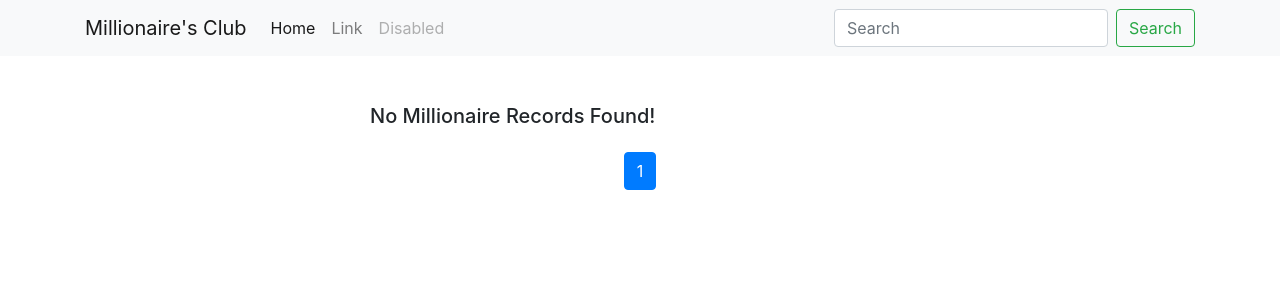
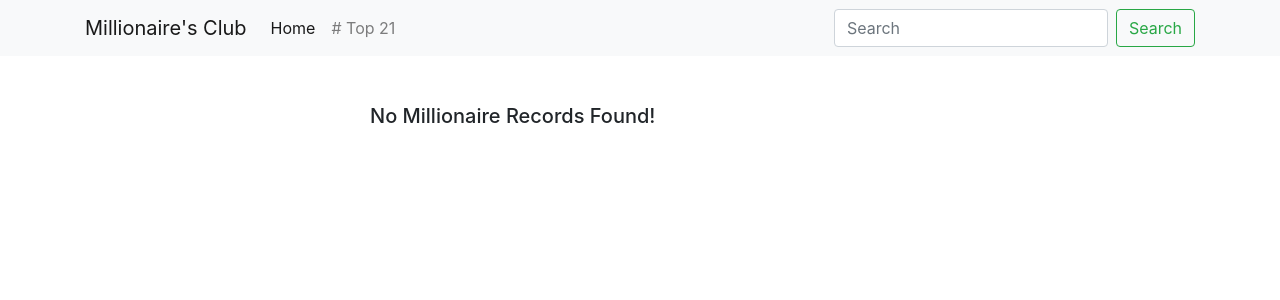
Before and after one commit to TareqMonwer/dockerized-services, a Django app: page / in a window 1280 px wide. Shown: the top 300 px of the page. Run offline with Django 4.2, Linux system fonts and the light colour scheme; data that the repository does not hold is empty; some libraries are stand-ins or nearby versions.

Commit message:
:sparkles: top millionaires listing added.

```diff
--- a/core/templates/core/index.html
+++ b/core/templates/core/index.html
@@ -55,6 +55,8 @@
         </div>
         {% endfor %}
     </div>
+
+    {% if is_paginated %}
     <div class="row justify-content-center mt-3">
         <nav hx-target="#main" hx-swap="outerHTML" hx-push-url="true">
             <ul class="pagination">
@@ -97,5 +99,6 @@
             </ul>
         </nav>
     </div>
+    {% endif %}
 </div>
 {% endblock %}
--- a/core/urls.py
+++ b/core/urls.py
@@ -1,9 +1,11 @@
 from django.urls import path
-from core.views import millionaire_list_view, millionaire_vote_create_view
+from core.views import (millionaire_list_view, millionaire_vote_create_view,
+                        top_millionaires_index_view,)
 
 app_name = 'core'
 urlpatterns = [
     path('', millionaire_list_view, name='millionaire_list_url'),
+    path('top21/', top_millionaires_index_view, name='top_millionaires_index_url'),
     path('vote/<int:millionaire_id>/', millionaire_vote_create_view,
         name='millionaire_vote_create_url'),
 ]
--- a/core/views.py
+++ b/core/views.py
@@ -1,3 +1,4 @@
+from django.db.models import Count
 from django.shortcuts import redirect
 from django.views.generic import ListView, View
 from core.models import Millionaire, VoteMillionaire
@@ -22,3 +23,16 @@ class MillionaireVoteCreateView(View):
 
 
 millionaire_vote_create_view = MillionaireVoteCreateView.as_view()
+
+
+class TopMillionairesIndexView(ListView):
+    model = Millionaire
+    template_name = 'core/index.html'
+
+    def get_queryset(self):
+        top_millionaires = self.model.objects.annotate(votes_count=Count('votes')) \
+                .order_by('-votes_count')[:3]
+        return top_millionaires[:21]
+
+
+top_millionaires_index_view = TopMillionairesIndexView.as_view()
--- a/templates/_partials/navbar.html
+++ b/templates/_partials/navbar.html
@@ -8,14 +8,12 @@
 
         <div class="collapse navbar-collapse" id="navbarTogglerDemo02">
             <ul class="navbar-nav mr-auto mt-2 mt-lg-0">
-                <li class="nav-item active">
+                <li class="nav-item
+                    {% if request.resolver_match.url_name == 'millionaire_list_url' %} active {% endif %}">
                     <a class="nav-link" href="/">Home <span class="sr-only">(current)</span></a>
                 </li>
-                <li class="nav-item">
-                    <a class="nav-link" href="#">Link</a>
-                </li>
-                <li class="nav-item">
-                    <a class="nav-link disabled" href="#">Disabled</a>
+                <li class="nav-item {% if request.resolver_match.url_name == 'top_millionaires_index_url' %} active {% endif %}">
+                    <a class="nav-link" href="#"># Top 21</a>
                 </li>
             </ul>
             <form class="form-inline my-2 my-lg-0">
```
